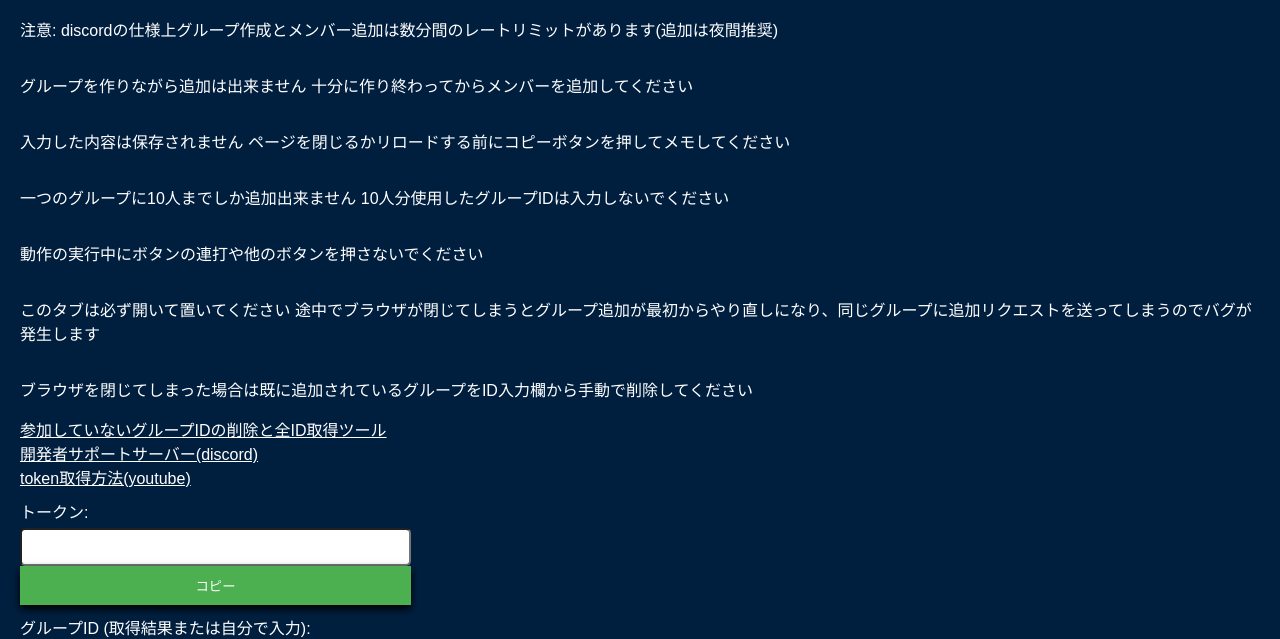
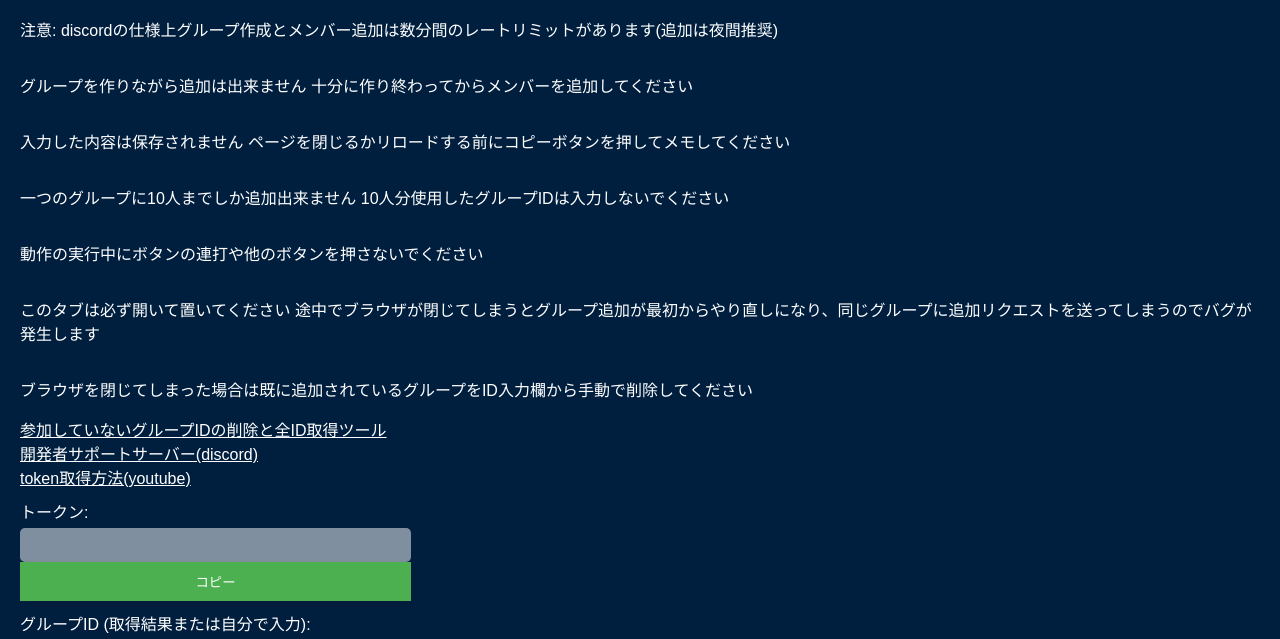
Before and after one commit to NEKODESUDX/DM, a plain HTML site: page index.html in a window 1280 px wide. Shown: the part 99-738 px from the top of the page. Drawn offline with Linux system fonts and the light colour scheme.

Commit message:
Update style.css

```diff
--- a/style.css
+++ b/style.css
@@ -18,15 +18,18 @@ form {
 
 label {
     margin-top: 10px;
+    color: #fff; /* 文字の色を白に変更 */
 }
 
 input, textarea {
     margin-top: 5px;
     padding: 8px;
     font-size: 16px;
-    color: #001f3f;
-    background-color: #fff;
+    color: #fff; /* 文字の色を白に変更 */
+    background-color: rgba(255, 255, 255, 0.5); /* 半透明に変更 */
     border-radius: 5px;
+    border: none;
+    outline: none;
 }
 
 button {
@@ -36,13 +39,13 @@ button {
     border: none;
     padding: 10px 20px;
     border-radius: 0px;
-    box-shadow: 0 4px 8px rgba(0, 0, 0, 10);  /
+    box-shadow: 0 4px 8px rgba(0, 0, 0, 0.1);
     transition: all 0.3s ease;
 }
 
 button:hover {
     background-color: #45a049;
-    box-shadow: 0 6px 12px rgba(0, 0, 0, 15);
+    box-shadow: 0 6px 12px rgba(0, 0, 0, 0.15);
 }
 
 body, h1, p, label, a, button {
```
